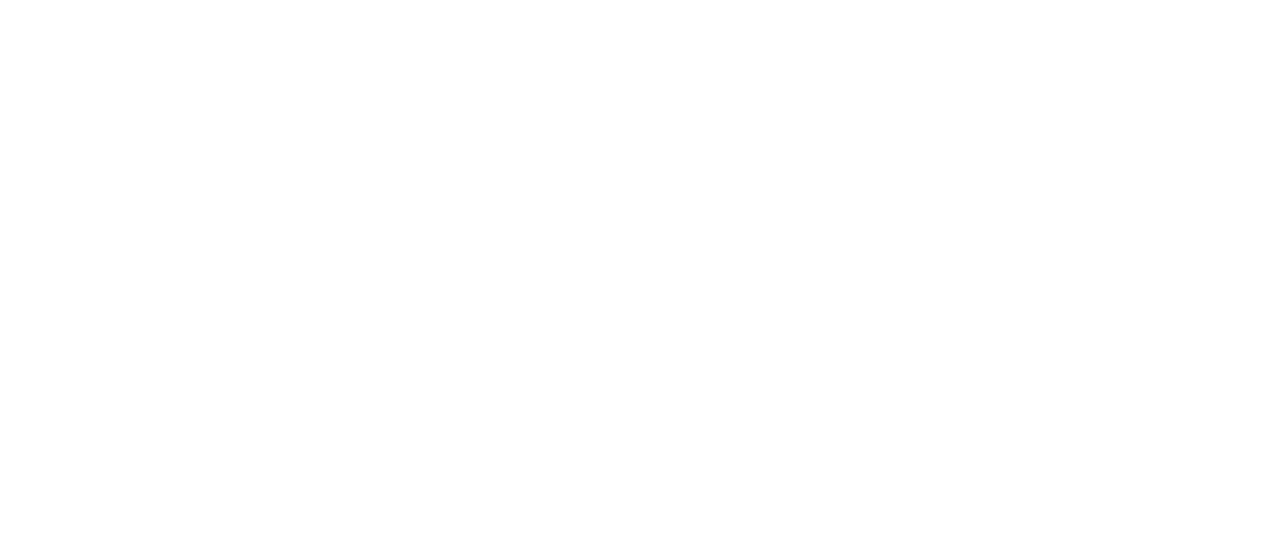
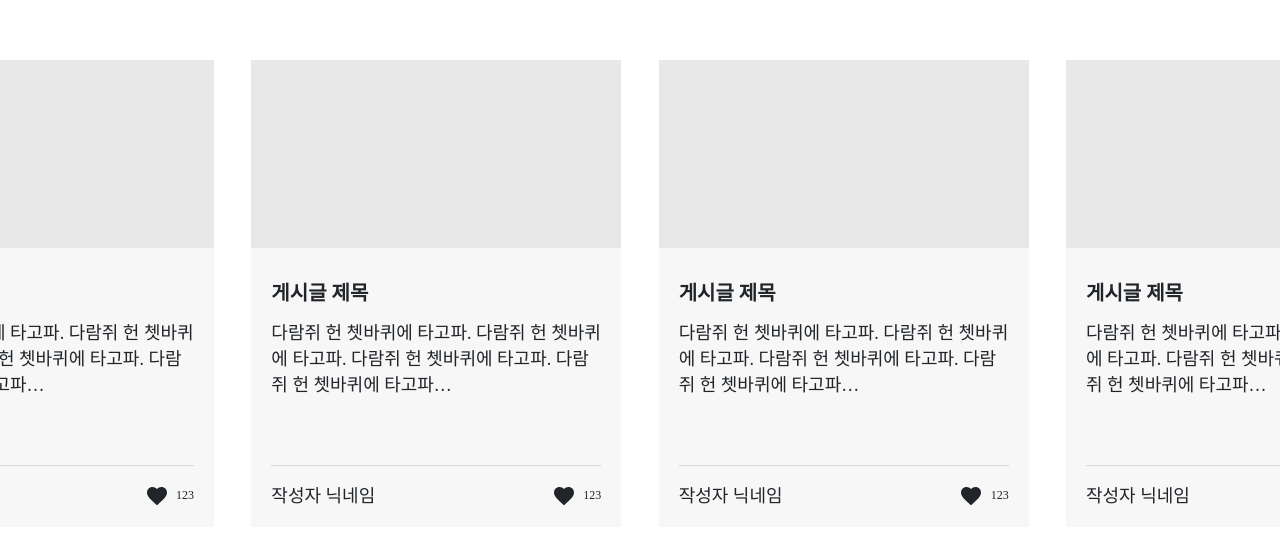
Before and after one commit to ssu-capstone2-DeunDeun/Deun-Deun-frontend, a React (Create React App) app in the folder deundeun/: page /club/detail in a window 1280 px wide. Shown: the part 1698-2242 px from the top of the page. Built offline with nearby package versions, Linux system fonts and the light colour scheme.

Commit message:
feat: Add page for club detail Resolves: #2

```diff
--- a/deundeun/src/components/ClubInfoCard/styles.js
+++ b/deundeun/src/components/ClubInfoCard/styles.js
@@ -5,6 +5,7 @@
 	flex-direction: row;
 	height: 238px;
 	background-color: #f7f7f7;
+	margin-bottom: 2.75em;
 `;
 
 export const ClubImage = styled.img`
--- /dev/null
+++ b/deundeun/src/components/ClubPostCardSmall/index.jsx
@@ -0,0 +1,27 @@
+import React from 'react';
+import { Container, PostImage, PostOverview, TitleKorean, ContentKorean, NicknameAndLike, Like } from './styles';
+import FavoriteIcon from '@material-ui/icons/Favorite';
+
+const ClubPostCardSmall = () => {
+	return (
+		//
+		<Container>
+			<PostImage />
+			<PostOverview>
+				<TitleKorean>게시글 제목</TitleKorean>
+				<ContentKorean>
+					다람쥐 헌 쳇바퀴에 타고파. 다람쥐 헌 쳇바퀴 에 타고파. 다람쥐 헌 쳇바퀴에 타고파. 다람쥐 헌 쳇바퀴에 타고파…
+				</ContentKorean>
+				<NicknameAndLike>
+					<ContentKorean>작성자 닉네임</ContentKorean>
+					<Like>
+						<FavoriteIcon style={{ marginRight: '0.3em', cursor: 'pointer' }} />
+						123
+					</Like>
+				</NicknameAndLike>
+			</PostOverview>
+		</Container>
+	);
+};
+
+export default ClubPostCardSmall;
--- /dev/null
+++ b/deundeun/src/components/ClubPostCardSmall/styles.js
@@ -0,0 +1,57 @@
+import styled from '@emotion/styled';
+
+export const Container = styled.div`
+	width: 370px;
+	height: 467px;
+`;
+
+export const PostImage = styled.div`
+	height: 188px;
+	background-color: #e8e8e8;
+`;
+export const PostOverview = styled.div`
+	height: 279px;
+	padding-left: 1.25em;
+	padding-right: 1.25em;
+	background-color: #f7f7f7;
+	display: flex;
+	flex-direction: column;
+`;
+
+export const TitleKorean = styled.span`
+	font-family: 'NotoSansKR';
+	font-weight: 900;
+	font-size: 1.25rem;
+	line-height: 1.48;
+	margin-top: 1.563em;
+	margin-bottom: 0.563em;
+`;
+
+export const ContentKorean = styled.span`
+	font-family: 'NotoSansKR';
+	font-size: 1.125rem;
+	line-height: 1.45;
+	font-weight: 500;
+`;
+
+export const NicknameAndLike = styled.div`
+	display: flex;
+	flex-direction: row;
+	align-items: center;
+	height: 68.4px;
+	margin-top: 4.163em;
+	border-top: solid 1px #d9d9d9;
+`;
+
+export const Nickname = styled.span`
+	font-family: 'NotoSansKR';
+	font-size: 1rem;
+`;
+
+export const Like = styled.span`
+	margin-left: auto;
+	font-family: 'GmarketSansMedium';
+	font-weight: 500;
+	font-size: 0.75rem;
+	line-height: 1.17;
+`;
--- a/deundeun/src/components/PostSection/index.jsx
+++ b/deundeun/src/components/PostSection/index.jsx
@@ -1,3 +1,4 @@
+import ClubPostCardSmall from 'components/ClubPostCardSmall';
 import React from 'react';
 import { Container, PostContainer, TitleKorean, ContentKorean, TextContainer, CardContainer } from './styles';
 const PostSection = () => {
@@ -9,7 +10,12 @@
 					<TitleKorean>게시판</TitleKorean>
 					<ContentKorean>최신순</ContentKorean>
 				</TextContainer>
-				<CardContainer></CardContainer>
+				<CardContainer>
+					<ClubPostCardSmall />
+					<ClubPostCardSmall />
+					<ClubPostCardSmall />
+					<ClubPostCardSmall />
+				</CardContainer>
 			</PostContainer>
 		</Container>
 	);
--- a/deundeun/src/pages/MyClubListPage/styles.js
+++ b/deundeun/src/pages/MyClubListPage/styles.js
@@ -26,7 +26,6 @@
 export const ClubInfoCardContainer = styled.div`
 	display: flex;
 	flex-direction: column;
-	justify-content: space-between;
 	margin-top: 2.25em;
 	width: 1364px;
 	height: 60vh;
```
